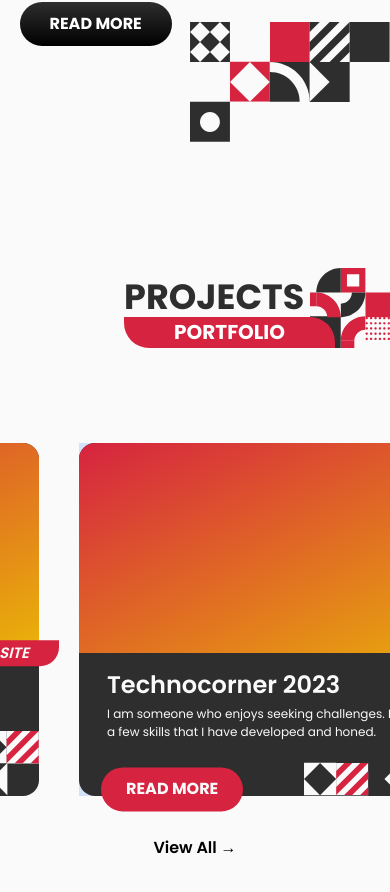
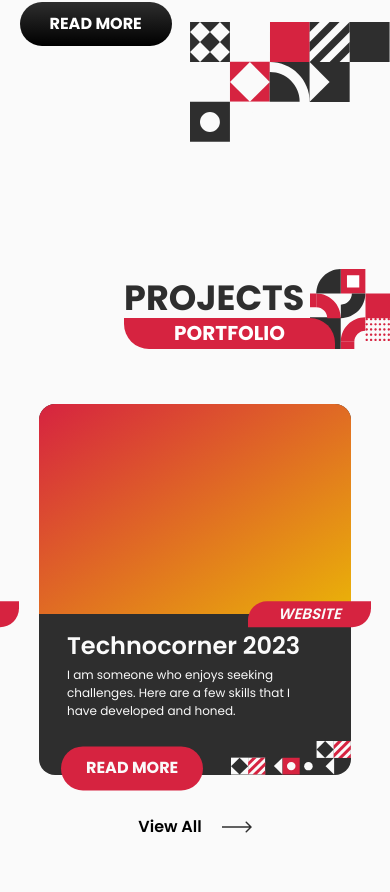
Before and after one commit to Night-Login/night-login-website-2024, a Next.js app: page / in a window 390 px wide. Shown: the part 1546-2438 px from the top of the page. Built offline with nearby package versions, Linux system fonts and the light colour scheme.

Commit message:
feat: various improvements for Project section
- add animation on button hover
- improve responsiveness

```diff
--- a/src/components/Landing/ProjectCard.tsx
+++ b/src/components/Landing/ProjectCard.tsx
@@ -11,17 +11,17 @@ export interface Props {
 
 export default function ProjectCard({ image, title, description, link, tag } : Props) {
   return(
-    <div className="w-[450px] flex-shrink-0 bg-dark-1 text-neutral-1 rounded-[16px] relative">
+    <div className="max-w-[450px] h-full md:h-auto flex-shrink-0 bg-dark-1 text-neutral-1 rounded-[16px] relative select-none">
       <div className="h-[210px] bg-gradient-to-br from-red to-yellow-500 w-full relative rounded-t-[16px]">
         {/* <Image src={image} alt="Project Preview"/> */}
         <div className="bg-red rounded-tl-[19px] rounded-br-[19px] absolute bottom-0 translate-y-[50%] min-w-[123px] text-center -right-[20px] text-[15px] italic py-0.5 font-semibold">
           {tag}
         </div>
       </div>
-      <div className="px-7 pt-5 relative pb-[55px]">
+      <div className="px-7 pt-5 pb-[55px]">
         <h3 className="text-[24px] font-semibold leading-[100%] mb-2">{title}</h3>
         <p className="text-[12px] max-w-[335px]">{description}</p>
-        <Image src={ProjectDeco} alt="" className="absolute bottom-0 right-0 w-[225px]" />
+        <Image src={ProjectDeco} alt="" className="absolute bottom-0 right-0 w-[120px] md:w-[225px]" />
       </div>
       <button className="absolute bottom-0 left-[22px] translate-y-[35%] bg-red rounded-full px-[25px] py-[10px] font-bold hover:bg-[#BB213A] transition">
         READ MORE
--- a/src/components/Landing/Projects.tsx
+++ b/src/components/Landing/Projects.tsx
@@ -1,12 +1,14 @@
 import Image from "next/image";
 import AboutUsDeco from "../../../public/assets/images/AboutUsDeco.svg";
 import ProjectCard from "./ProjectCard";
+import ArrowR from "@/../../public/assets/images/icons/ArrowRight.png";
 import { useState } from "react";
 import { Swiper, SwiperSlide } from "swiper/react";
 import "swiper/css";
 import dynamic from "next/dynamic";
 
 function Projects() {
+  const [isBtnHovered, setIsBtnHovered] = useState<boolean>(false);
   const [projects, setProjects] = useState([
     {
       image: "",
@@ -55,16 +57,15 @@ function Projects() {
         />
       </section>
 
-      <section className="h-fit p-10 w-[80vw] mt-[55px] flex gap-10">
+      <section className="h-fit md:p-10 w-[80vw] mt-[55px] flex">
         <Swiper
-          className="bg-blue-500/20 !w-[490px] !overflow-visible !flex !gap-10 justify-center items-center"
+          className="!w-full !max-w-[450px] !overflow-visible !flex !gap-10 justify-center items-center"
           initialSlide={1}
           grabCursor
+          spaceBetween={40}
         >
           {projects?.map((project, index) => (
-            <SwiperSlide
-              key={index}
-            >
+            <SwiperSlide key={index}>
               <ProjectCard
                 image={project.image}
                 title={project.title}
@@ -75,7 +76,18 @@ function Projects() {
           ))}
         </Swiper>
       </section>
-      <button className="mx-auto font-semibold">View All &rarr;</button>
+      <button
+        className="mx-auto p-5 mt-5 md:mt-0 font-semibold flex items-center gap-5 hover:text-red transition"
+        onMouseEnter={() => setIsBtnHovered(true)}
+        onMouseLeave={() => setIsBtnHovered(false)}
+      >
+        View All{" "}
+        <Image
+          className={isBtnHovered ? "animate-bounce-x" : ""}
+          src={ArrowR}
+          alt=""
+        />
+      </button>
     </main>
   );
 }
--- a/src/styles/globals.css
+++ b/src/styles/globals.css
@@ -10,3 +10,16 @@
 body {
   background: #FAFAFA;
 }
+
+@keyframes horizontalBounce {
+  from {
+    transform: translateX(-4px);
+  }
+  to {
+    transform: translateX(4px);
+  }
+}
+
+.animate-bounce-x {
+  animation: horizontalBounce 500ms alternate infinite ease-out;
+}
```
Also changed, not shown: public/assets/images/icons/ArrowRight.png (added).
